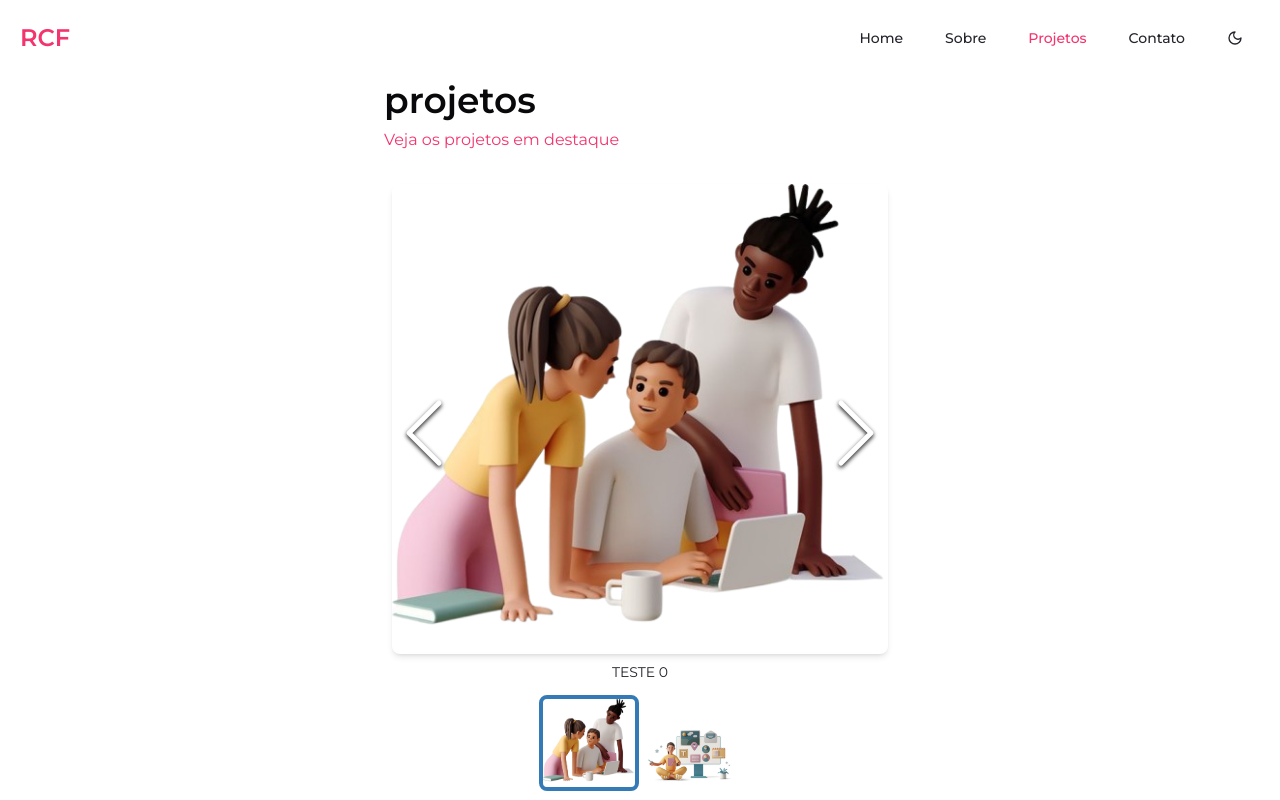
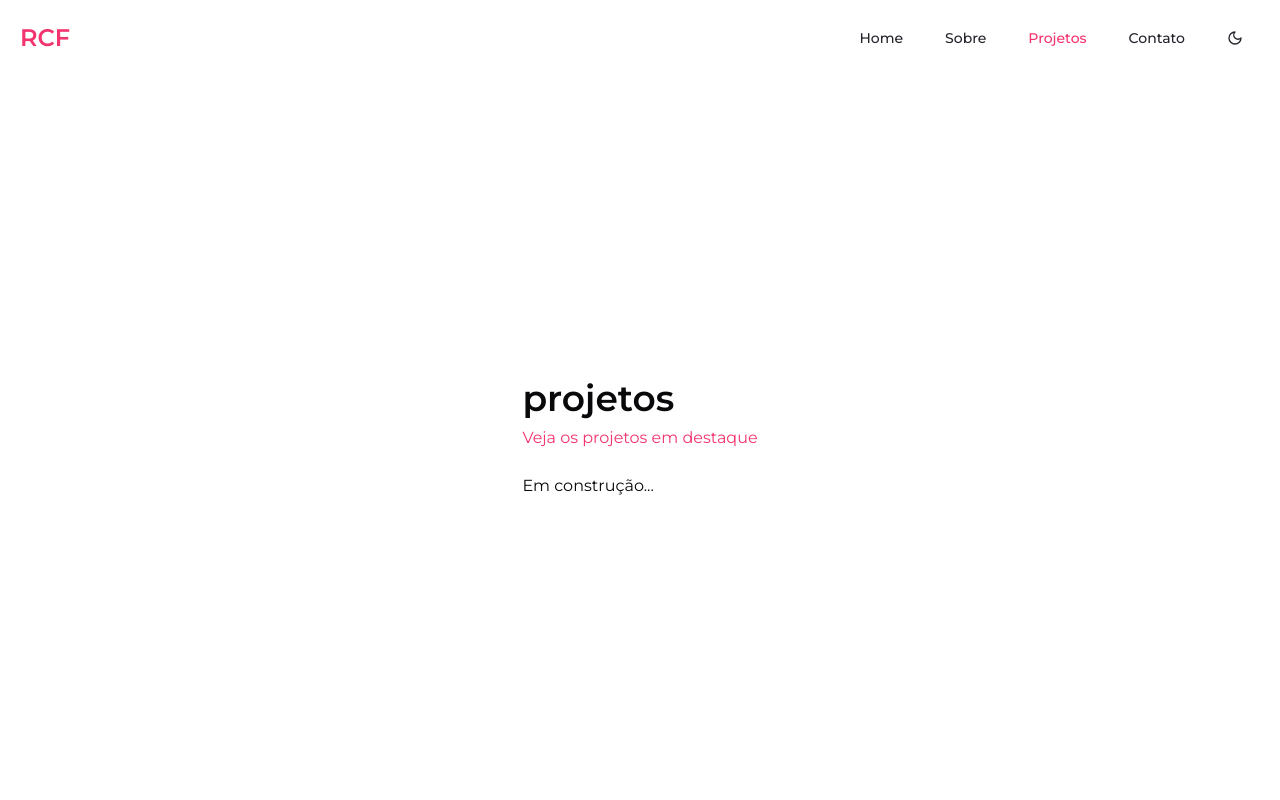
Before and after one commit to rafaelachinaglia/rcf-portfolio, a React (Vite) app in the folder rcf-portfolio/: page / in a window 1280 px wide. Both pictures are taken after a click on the button "Projetos". Built offline with nearby package versions, Linux system fonts and the light colour scheme.

Commit message:
chore: temporarily removing the gallery and adding a message to the projects tab

```diff
--- a/rcf-portfolio/src/pages/Projects.tsx
+++ b/rcf-portfolio/src/pages/Projects.tsx
@@ -1,8 +1,7 @@
-import Gallery from "react-image-gallery";
+// import Gallery from "react-image-gallery";
 import "react-image-gallery/styles/css/image-gallery.css";
-
-import contactImg from '/rcf-contact.png';
-import skillsImg from '/rcf-skills.jpg';
+// import contactImg from '/rcf-contact.png';
+// import skillsImg from '/rcf-skills.jpg';
 
 interface GalleryItem {
   original: string;
@@ -11,25 +10,25 @@ interface GalleryItem {
   link: string;
 }
 
-const images: GalleryItem[] = [
-  {
-    original: contactImg,
-    thumbnail: contactImg,
-    description: "TESTE 0",
-    link: "https://www.exemplo1.com",
-  },
-  {
-    original: skillsImg,
-    thumbnail: skillsImg,
-    description: "TESTE 1",
-    link: "https://www.exemplo2.com",
-  },
-];
+// const images: GalleryItem[] = [
+//   {
+//     original: contactImg,
+//     thumbnail: contactImg,
+//     description: "TESTE 0",
+//     link: "https://www.exemplo1.com",
+//   },
+//   {
+//     original: skillsImg,
+//     thumbnail: skillsImg,
+//     description: "TESTE 1",
+//     link: "https://www.exemplo2.com",
+//   },
+// ];
 
 const Projects = () => {
-  const handleImageClick = (link: string) => {
-    window.open(link, "_blank");
-  };
+  // const handleImageClick = (link: string) => {
+  //   window.open(link, "_blank");
+  // };
 
   return (
     <div className="w-full px-4 md:px-8 lg:px-20 max-w-4xl mx-auto">
@@ -38,7 +37,8 @@ const Projects = () => {
         Veja os projetos em destaque
       </span>
       <div className="mt-4">
-        <Gallery
+        <span>Em construção...</span>
+        {/* <Gallery
           items={images.map((image) => ({
             ...image,
             renderItem: (item: GalleryItem) => (
@@ -60,7 +60,7 @@ const Projects = () => {
           showThumbnails={true}
           showPlayButton={false}
           showFullscreenButton={false}
-        />
+        /> */}
       </div>
     </div>
   );
```
